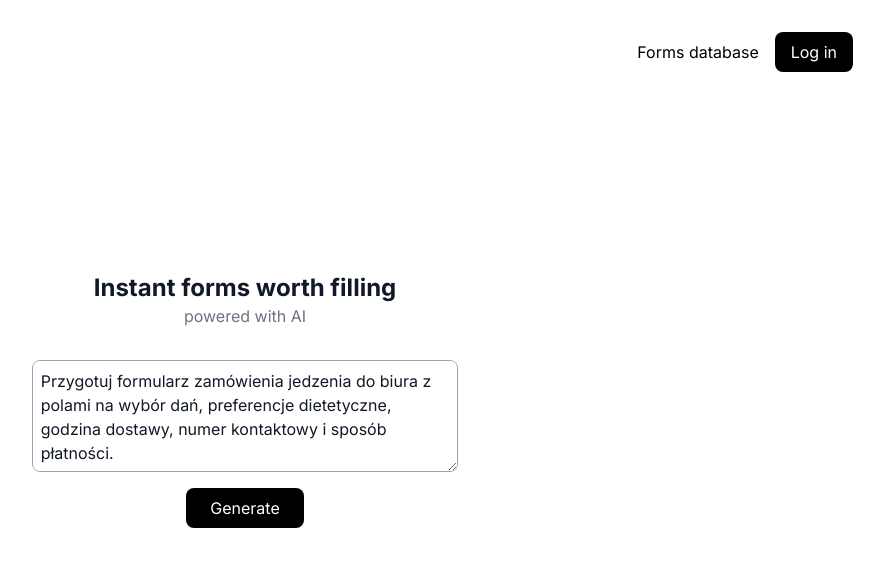
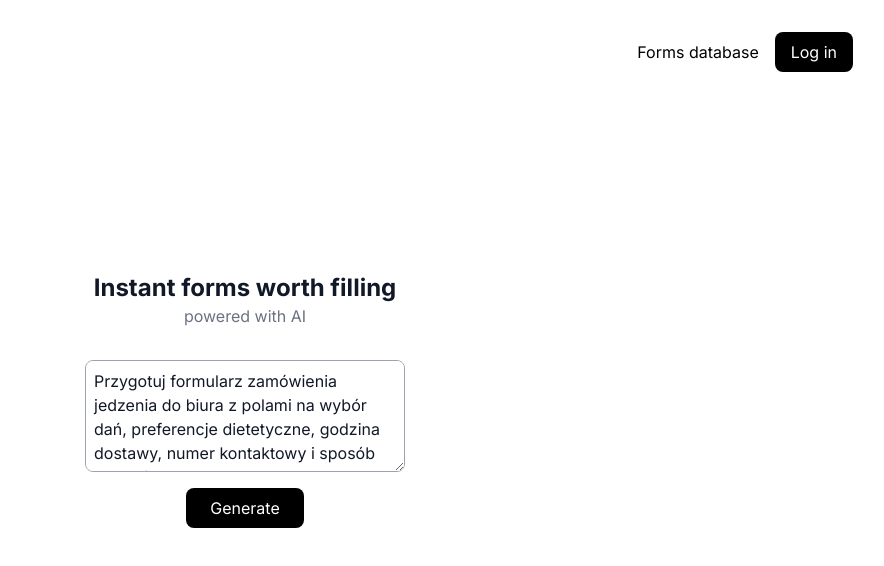
Before and after one commit to nerdbord/nerdbord-project-challenge-lziqkg02, a Next.js app: page / in a window 1280 px wide. Shown: the top 566 px of the page, without its empty margins (395-1279 px from the left). Built offline with nearby package versions, Linux system fonts and the light colour scheme; no server answers.

Commit message:
fix: fix

```diff
--- a/src/app/page.tsx
+++ b/src/app/page.tsx
@@ -48,7 +48,7 @@ const FormGenerator = () => {
           Log in
         </button>
       </header>
-      <main className="w-1/3 text-gray-900">
+      <main className="text-gray-900 min-w-[320px]">
         <h1 className="text-2xl font-bold">{"Instant forms worth filling"}</h1>
         <h2 className="text-gray-500 mb-8">{"powered with AI"}</h2>
         <form action={formAction}>
```
